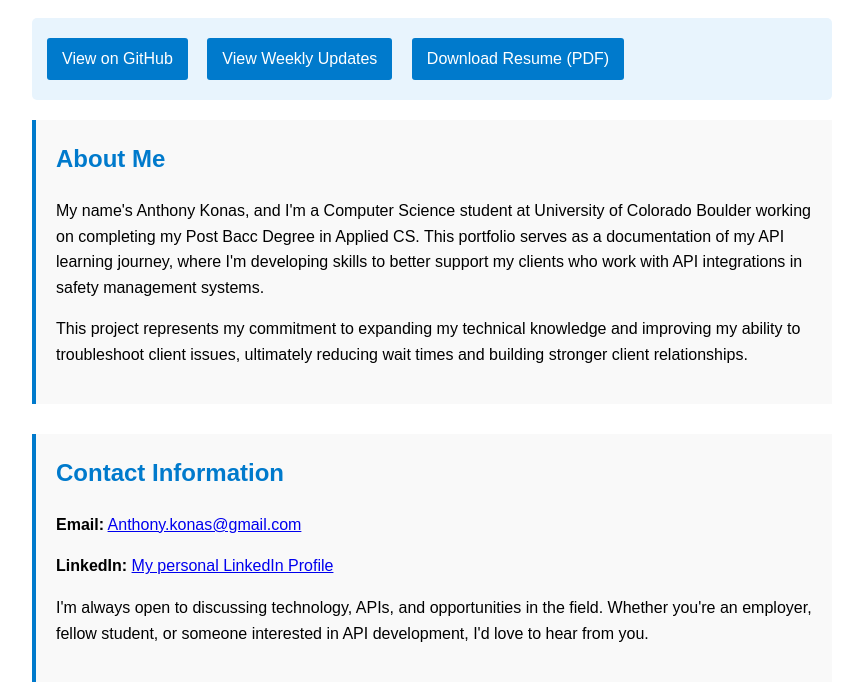
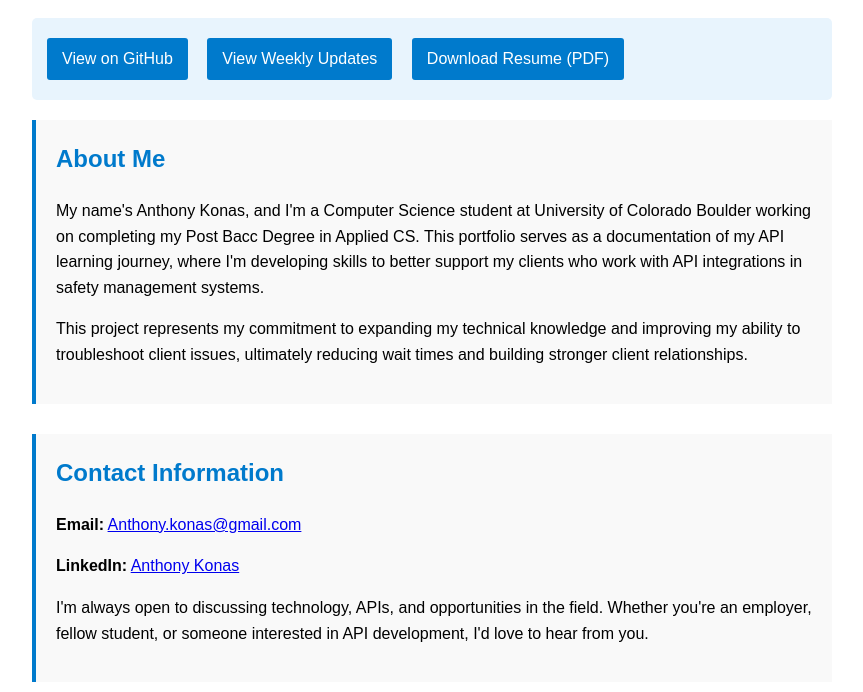
Before and after one commit to AnthonyK47/AkonAPI, a plain HTML site: page index.html in a window 1280 px wide. Shown: the part 108-800 px from the top of the page, without its empty margins (208-1071 px from the left). Drawn offline with Linux system fonts and the light colour scheme.

Commit message:
Update index.html

```diff
--- a/index.html
+++ b/index.html
@@ -69,7 +69,7 @@
     <div class="section">
         <h2>Contact Information</h2>
         <p><strong>Email:</strong> <a href="mailto:Anthony.konas@gmail.com">Anthony.konas@gmail.com</a></p>
-        <p><strong>LinkedIn:</strong> <a href= "www.linkedin.com/in/anthony-konas"> My personal LinkedIn Profile</a></p>
+        <p><strong>LinkedIn:</strong> <a href="https://www.linkedin.com/in/anthony-konas">Anthony Konas</a></p>
         <p>I'm always open to discussing technology, APIs, and opportunities in the field. Whether you're an employer, fellow student, or someone interested in API development, I'd love to hear from you.</p>
     </div>
 
```
